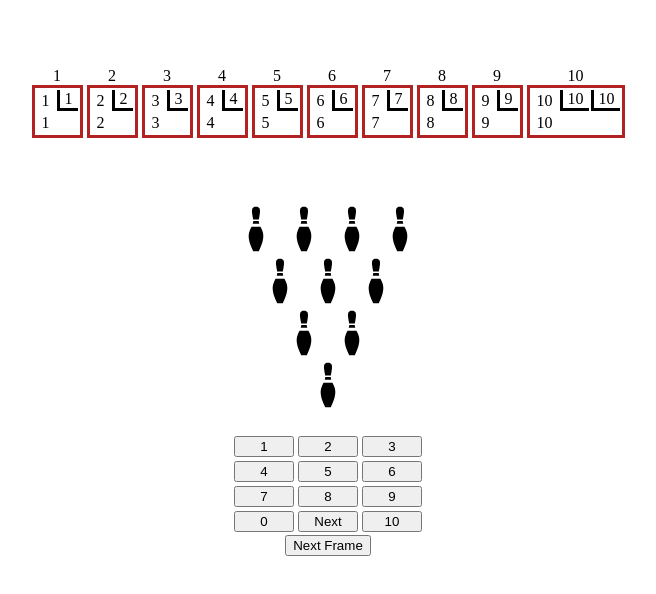
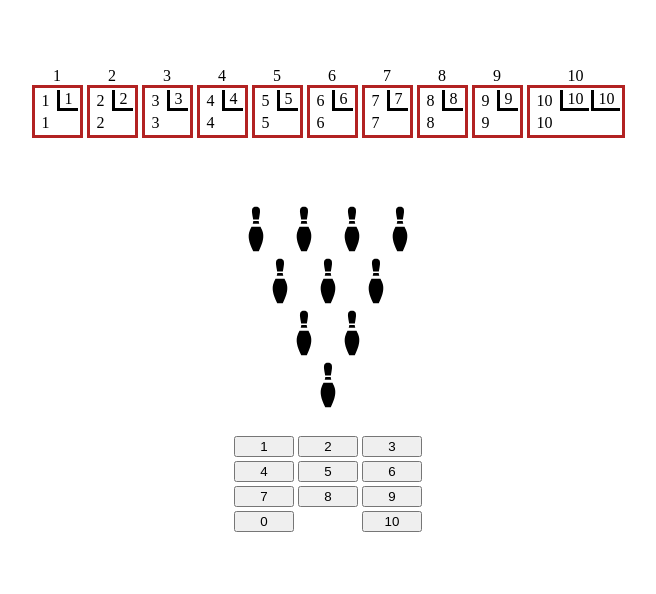
Before and after one commit to RobertBattaglia/Bowling, a React app: page / in a window 1280 px wide. Shown: the top 594 px of the page, without its empty margins (312-968 px from the left). Built offline with nearby package versions, Linux system fonts and the light colour scheme; the HTML template or start-up script is replaced by a standard one.

Commit message:
Add scoring for round 10

```diff
--- a/client/src/components/App.jsx
+++ b/client/src/components/App.jsx
@@ -10,13 +10,14 @@ class App extends Component {
     this.state = {
       pins: Array(10).fill(1),
       shot: 1,
-      frames: Array(10).fill({shot1: 0, shot2: 0, score: 0}),
+      frames: Array(10).fill({shot1: 0, shot2: 0, shot3: 0, score: 0}),
       frame: {
         shot1: 0,
         shot2: 0,
         score: 0
       },
-      currFrame: 0
+      currFrame: 0,
+      reset: false
     };
     this.handleClick = this.handleClick.bind(this);
     this.handleReset = this.handleReset.bind(this);
@@ -24,16 +25,28 @@ class App extends Component {
 
   handleClick(num) {
     let { frames, frame, currFrame, shot, pins } = this.state;
-    if (shot === 3) {
-      this.handleReset();
-      return;
+
+    if (shot === 3 && frame.shot1 + frame.shot2 >= 10)  {
+      this.setState({
+        pins: Array(10.).fill(1)
+      }, () => {
+        var newFrames = frames.slice()
+        newFrames[9].shot3 = num
+        newFrames[9].score = newFrames[9].score + num
+        this.setState({
+          frames: newFrames,
+          reset: true
+        })
+      })
+
     }
     //if strike -> make all pins drop, set shot to 3, add strike frame to frame list
     if (num === 10 && shot === 1) {
       this.setState({
         pins: Array(10).fill(0),
-        shot: 3,
-        frames: helpers.handleStrike(frames)
+        shot: 2,
+        frames: helpers.handleStrike(frames, currFrame),
+        reset: true
       });
     } else {
       //randomize the pins depending on number clicked
@@ -53,11 +66,31 @@ class App extends Component {
         shot: this.state.shot + 1,
         frames: newFrames,
         frame: newFrame
+      }, () => {
+        if (shot === 2 && currFrame !== 9) {
+          this.setState({
+            reset: true
+          });
+        }
       });
     }
   }
 
   handleReset() {
+    if (currFrame === 9) {
+      this.setState({
+        pins: Array(10).fill(1),
+        shot: 1,
+        frames: Array(10).fill({shot1: 0, shot2: 0, shot3: 0, score: 0}),
+        frame: {
+          shot1: 0,
+          shot2: 0,
+          score: 0
+        },
+        currFrame: 0,
+        reset: false
+      })
+    } else {
       const { currFrame } = this.state;
       this.setState({
         shot: 1,
@@ -67,8 +100,11 @@ class App extends Component {
           shot2: 0,
           score: 0
         },
+        reset: false,
         pins: Array(10).fill(1)
       });
+
+    }
   }
 
   render() {
@@ -76,8 +112,13 @@ class App extends Component {
       <div>
         <Scoreboard />
         <Board pins={this.state.pins} />
+        {this.state.reset ? (
+          <NextFrame handleReset={this.handleReset} />
+
+        ) : (
+
           <Keypad handleClick={this.handleClick} handleReset={this.handleReset} />
-        <NextFrame handleReset={this.handleReset} />
+        )}
       </div>
     );
   }
--- a/client/src/components/Keypad.jsx
+++ b/client/src/components/Keypad.jsx
@@ -39,15 +39,6 @@ export default class Keypad extends Component {
               </button>
             </td>
             <td>
-              <button
-                type='button'
-                className='btn btn-primary next'
-                onClick={e => {
-                  this.props.handleReset();
-                }}
-              >
-                Next
-              </button>
             </td>
             <td>
               <button
--- a/client/src/helperFunctions.js
+++ b/client/src/helperFunctions.js
@@ -1,7 +1,8 @@
 module.exports = {
-  handleStrike: frames => {
+  handleStrike: (frames, currFrame) => {
     let newFrames = frames.slice();
-    newFrames.push({ shot1: 10, shot2: '-', score: 10 });
+    let totalScore = currFrame === 0 ? 10 : frames[currFrame - 1].score + 10
+    newFrames[currFrame] = { shot1: 10, shot2: '-', score: totalScore }
     return newFrames;
   },
   randomizePins: (pins, num) => {
```
Lines whose indentation alone changed are shown as unchanged.
